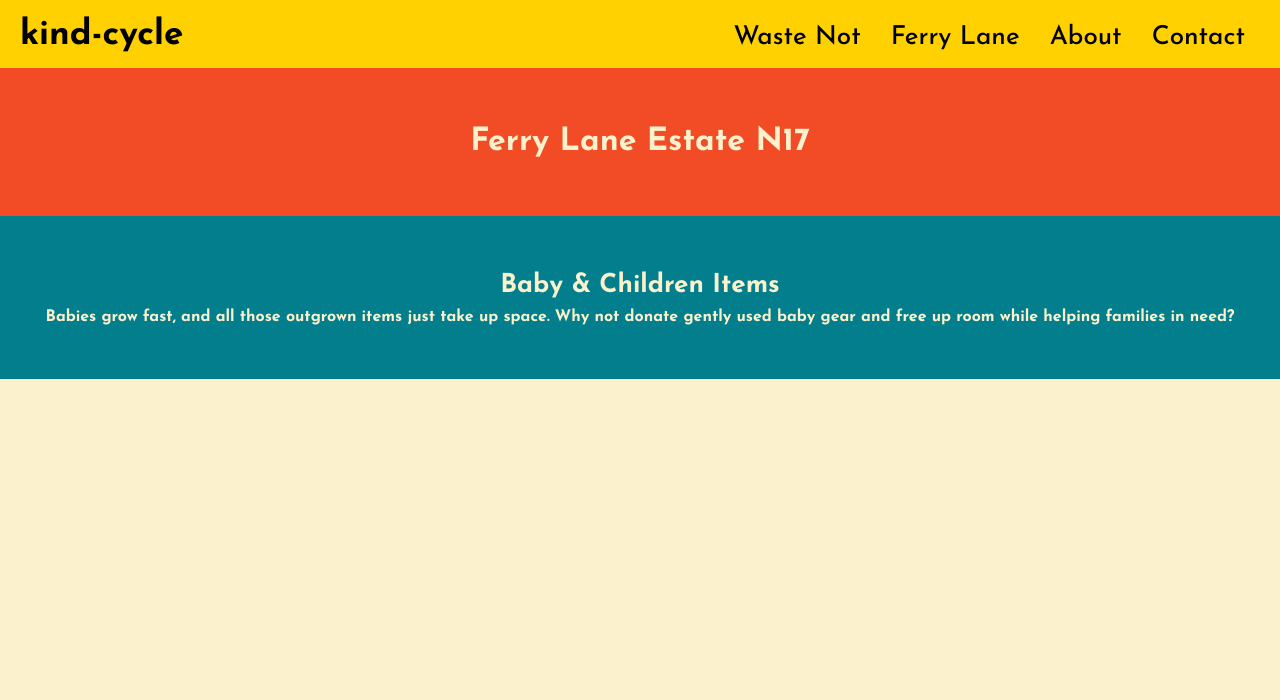
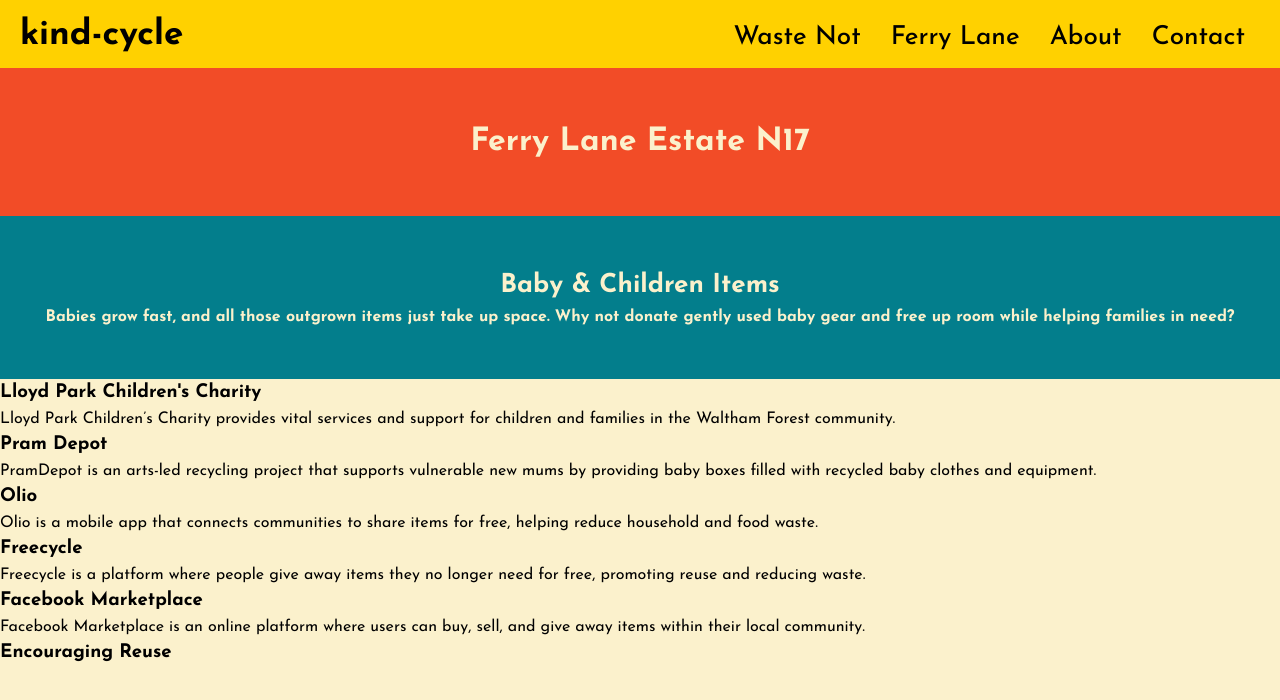
Before and after one commit to orjon/kind-cycle, a React (Vite) app: page /wastenot/ferrylane/babyItems in a window 1280 px wide. Shown: the top 700 px of the page. Built offline with nearby package versions, Linux system fonts and the light colour scheme.

Commit message:
location category organisations basic

```diff
--- a/src/components/LocationCategories.tsx
+++ b/src/components/LocationCategories.tsx
@@ -15,7 +15,7 @@
 const LocationCategories = ({ location }: LocationCategoriesProps) => {
   const categoryTiles = location.categories.map((category) => {
     return (
-      <div className='LocationCategory'>
+      <div key={category.id} className='LocationCategory'>
         <NavLink
           className='category-link'
           to={`/wastenot/${location.id}/${category.id}`}
--- a/src/pages/LocationCategory.tsx
+++ b/src/pages/LocationCategory.tsx
@@ -2,6 +2,8 @@
 
 import LocationHeader from '../components/LocationHeader'
 import CategoryHeader from '../components/CategoryHeader'
+
+import { getLocationCategoryOrganisations } from '../utils'
 
 import '../styles/pages/LocationCategory.scss'
 
@@ -10,10 +12,21 @@
 
   if (!locationId || !categoryId) return <Navigate to='/' />
 
+  const organisationList =
+    getLocationCategoryOrganisations(locationId, categoryId)?.map(
+      (organisation) => (
+        <div key={organisation.id}>
+          <h3>{organisation.name}</h3>
+          <p>{organisation.about}</p>
+        </div>
+      )
+    ) || []
+
   return (
     <div className='LocationCategory page'>
       <LocationHeader locationId={locationId} />
       <CategoryHeader categoryId={categoryId} />
+      <div className='organisations'>{organisationList}</div>
     </div>
   )
 }
--- /dev/null
+++ b/src/utils/index.ts
@@ -0,0 +1,14 @@
+import { LocationCategory } from '../types/types'
+
+import { locations, organisations } from '../content'
+
+export const getLocationCategoryOrganisations = (
+  locationId: string,
+  categoryId: string
+) => {
+  return locations[locationId].categories
+    .find((category: LocationCategory) => category.id === categoryId)
+    ?.organisations.map(
+      (organisationId: string) => organisations[organisationId]
+    )
+}
```
